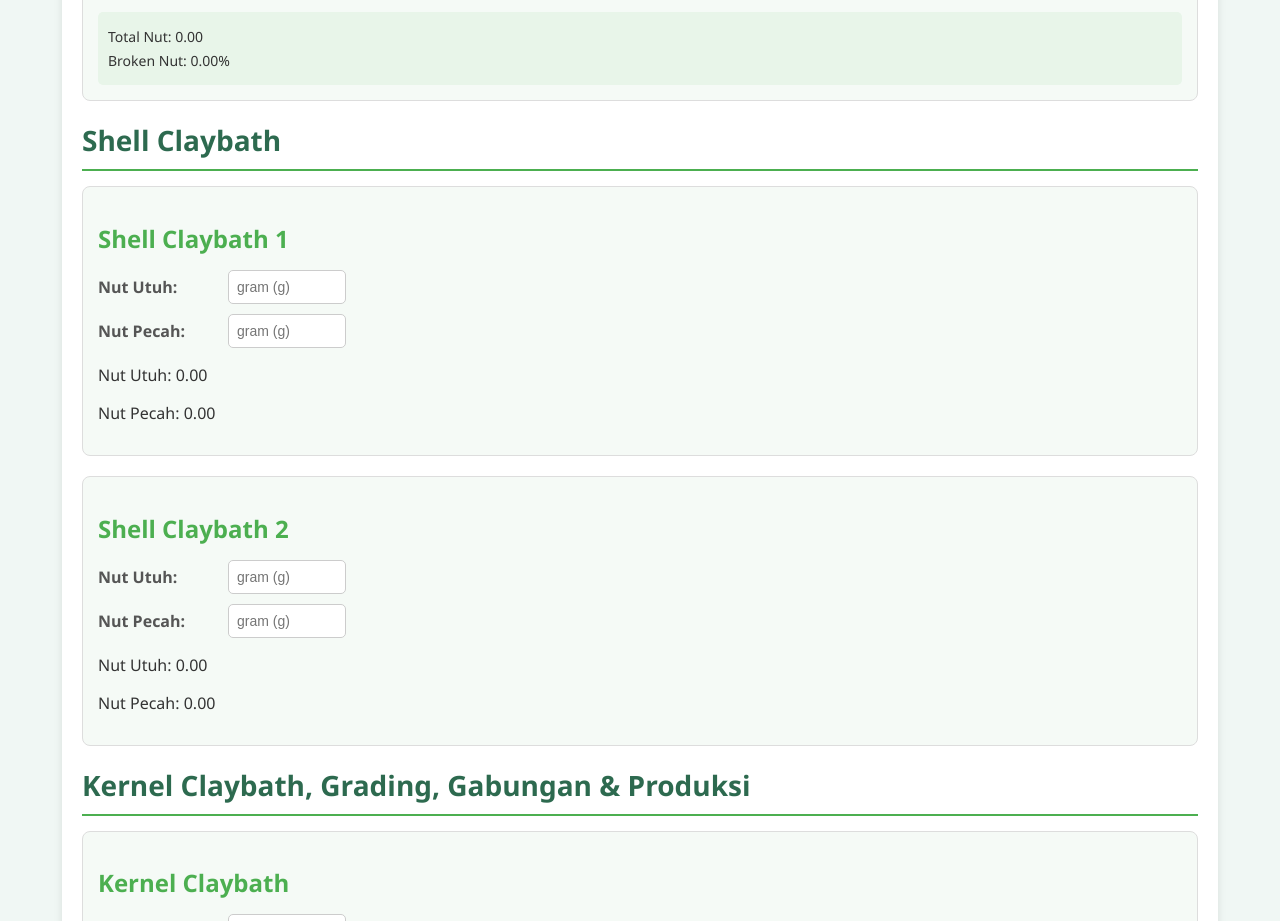
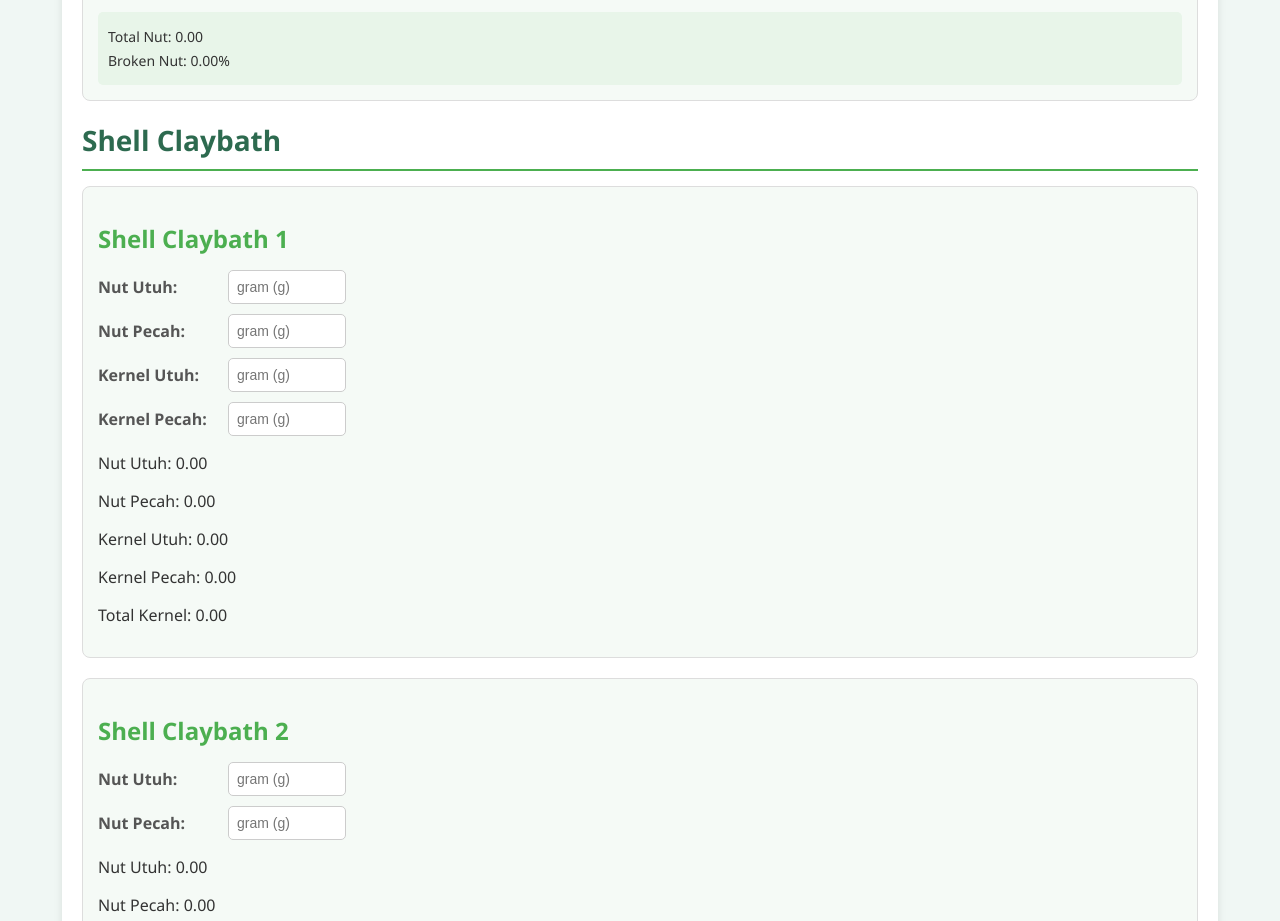
Before and after one commit to xafdil/analisa-padatan, a plain HTML site: page index.html in a window 1280 px wide. Shown: the part 1651-2572 px from the top of the page. Drawn offline with Linux system fonts and the light colour scheme.

Commit message:
Update index.html
added kernel utuh and kernel pecah

```diff
--- a/index.html
+++ b/index.html
@@ -44,8 +44,9 @@
         </div>
 
         <!-- Shell Claybath Calculator -->
+        <div id="claybaths">
         <h1>Shell Claybath</h1>
-        <div class="claybath-container" id="claybath1">
+        <div class="claybath-container" id="claybath">
             <h2>Shell Claybath 1</h2>
             <div class="input-group">
                 <label for="NUSC1">Nut Utuh:</label>
@@ -55,11 +56,23 @@
                 <label for="NPSC1">Nut Pecah:</label>
                 <input type="number" step="0.01" id="NPSC1" placeholder="gram (g)">
             </div>
+            <div class="input-group">
+                <label for="KUSC1">Kernel Utuh:</label>
+                <input type="number" step="0.01" id="KUSC1" placeholder="gram (g)">
+            </div>
+            <div class="input-group">
+                <label for="KPSC1">Kernel Pecah:</label>
+                <input type="number" step="0.01" id="KPSC1" placeholder="gram (g)">
+            </div>
             <div id="results1">
                 <p>Nut Utuh: <span class="NUSCH Claybath1">0.00</span></p>
                 <p>Nut Pecah: <span class="NPSCH Claybath1">0.00</span></p>
+                <p>Kernel Utuh: <span class="KUSCH Claybath1">0.00</span></p>
+                <p>Kernel Pecah: <span class="KPSCH Claybath1">0.00</span></p>
+                <p>Total Kernel: <span class="TotalKernel Claybath1">0.00</span></p>
             </div>
         </div>
+    </div>
 
         <div class="claybath-container" id="claybath2">
             <h2>Shell Claybath 2</h2>
```
